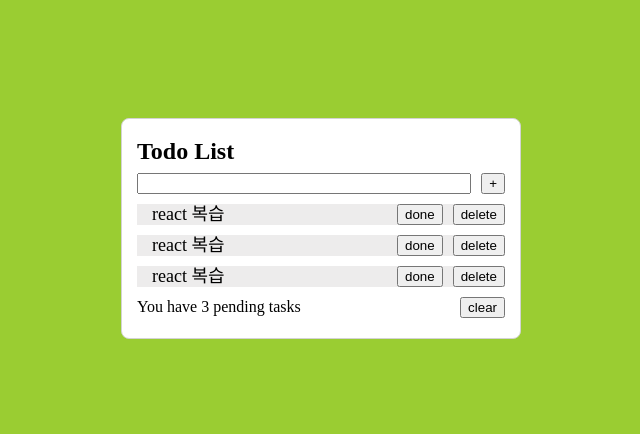
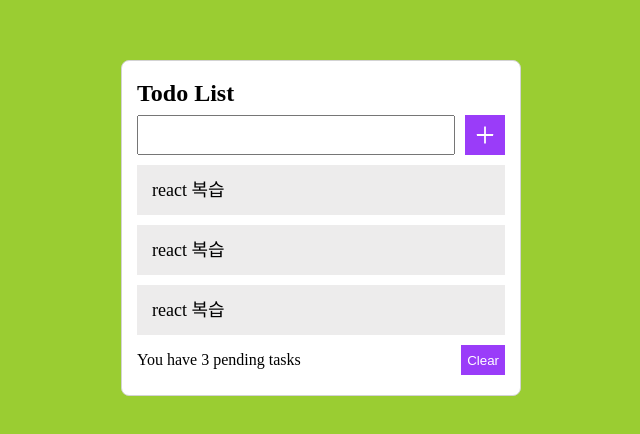
Before and after one commit to seongEun95/react-lesson, a React (Create React App) app: page /todoList in a window 1280 px wide. Shown: the part 172-606 px from the top of the page, without its empty margins (319-959 px from the left). Built offline with nearby package versions, Linux system fonts and the light colour scheme.

Commit message:
TodoList 완성

```diff
--- a/package.json
+++ b/package.json
@@ -13,6 +13,7 @@
     "@types/react-dom": "^18.0.0",
     "react": "^18.2.0",
     "react-dom": "^18.2.0",
+    "react-icons": "^4.10.1",
     "react-router-dom": "^6.15.0",
     "react-scripts": "5.0.1",
     "typescript": "^4.4.2",
--- /dev/null
+++ b/src/components/Button.tsx
@@ -0,0 +1,46 @@
+/** @jsxRuntime classic */
+/** @jsx jsx */
+import { jsx, css } from '@emotion/react';
+import React from 'react';
+
+interface ButtonProps {
+  children: React.ReactNode;
+  backgroundColor: string;
+  width?: string;
+  height?: string;
+  onClick?: React.MouseEventHandler;
+}
+
+export default function Button({
+  children,
+  backgroundColor,
+  width = 'fit-content',
+  height = 'fit-content',
+  onClick,
+}: ButtonProps) {
+  return (
+    <button css={ButtonCss(width, height, backgroundColor)} onClick={onClick}>
+      {children}
+    </button>
+  );
+}
+
+const ButtonCss = (
+  width: string,
+  height: string,
+  backgroundColor: string,
+) => css`
+  display: flex;
+  justify-content: center;
+  align-items: center;
+  width: ${width};
+  height: ${height};
+  background-color: ${backgroundColor};
+  border: none;
+  cursor: pointer;
+  color: white;
+
+  &:hover {
+    opacity: 0.5;
+  }
+`;
--- a/src/components/Todo.tsx
+++ b/src/components/Todo.tsx
@@ -1,21 +1,75 @@
 /** @jsxRuntime classic */
 /** @jsx jsx */
 import { jsx, css } from '@emotion/react';
+import Button from './Button';
+import { BsCheck2Circle } from 'react-icons/bs';
+import { RiDeleteBin5Fill } from 'react-icons/ri';
+import { useState } from 'react';
 
 interface TodoProps {
   id: string;
   text: string;
   done: boolean;
+  onClickDone?: React.MouseEventHandler;
+  onClickDelete?: React.MouseEventHandler;
 }
 
-export default function Todo({ id, text, done }: TodoProps) {
+export default function Todo({
+  id,
+  text,
+  done,
+  onClickDone,
+  onClickDelete,
+}: TodoProps) {
+  const [isShow, setIsShow] = useState(false);
+
+  const handleClickTodo = () => {
+    setIsShow(prev => !prev);
+  };
+
   return (
-    <div css={TodoCss}>
-      <div css={textCss}>{text}</div>
-      <div css={buttonWrapperCss}>
-        <button>done</button>
-        <button>delete</button>
-      </div>
+    <div css={TodoCss} onClick={handleClickTodo}>
+      <div css={textCss(done)}>{text}</div>
+      {isShow && (
+        <div css={buttonWrapperCss}>
+          <Button
+            backgroundColor="#0adc06"
+            width="50px"
+            height="50px"
+            onClick={onClickDone}
+          >
+            <BsCheck2Circle size={24} />
+          </Button>
+          <Button
+            backgroundColor="#f0302a"
+            width="50px"
+            height="50px"
+            onClick={onClickDelete}
+          >
+            <RiDeleteBin5Fill size={24} />
+          </Button>
+        </div>
+      )}
+      {/* {isShow ? (
+        <div css={buttonWrapperCss}>
+          <Button
+            backgroundColor="#0adc06"
+            width="50px"
+            height="50px"
+            onClick={onClickDone}
+          >
+            <BsCheck2Circle size={24} />
+          </Button>
+          <Button
+            backgroundColor="#f0302a"
+            width="50px"
+            height="50px"
+            onClick={onClickDelete}
+          >
+            <RiDeleteBin5Fill size={24} />
+          </Button>
+        </div>
+      ) : null} */}
     </div>
   );
 }
@@ -25,15 +79,22 @@ const TodoCss = css`
   justify-content: space-between;
   align-items: center;
   width: 100%;
+  height: 50px;
   background-color: #edecec;
+  cursor: pointer;
+
+  &:hover {
+    opacity: 0.5;
+  }
 `;
 
-const textCss = css`
+const textCss = (done: boolean) => css`
   margin-left: 15px;
   font-size: 18px;
+  text-decoration: ${done ? 'line-through' : 'none'};
 `;
 
 const buttonWrapperCss = css`
   display: flex;
-  gap: 10px;
+  gap: 5px;
 `;
--- /dev/null
+++ b/src/page/DraftPage.tsx
@@ -0,0 +1,25 @@
+/** @jsxRuntime classic */
+/** @jsx jsx */
+import { jsx, css } from '@emotion/react';
+import Button from '../components/Button';
+import { RiDeleteBin5Fill } from 'react-icons/ri';
+
+export default function DraftPage() {
+  return (
+    <div css={pageCss}>
+      <Button backgroundColor="red" width="50px" height="50px">
+        <RiDeleteBin5Fill size={24} />
+      </Button>
+      <Button backgroundColor="blue">test</Button>
+    </div>
+  );
+}
+
+const pageCss = css`
+  display: flex;
+  justify-content: center;
+  align-items: center;
+  width: 100vw;
+  height: 100vh;
+  background-color: yellowgreen;
+`;
--- a/src/page/TodoListPage.tsx
+++ b/src/page/TodoListPage.tsx
@@ -4,24 +4,27 @@ import { jsx, css } from '@emotion/react';
 import React, { useState } from 'react';
 import { TodoList } from '../types/Todo.type';
 import Todo from '../components/Todo';
+import Button from '../components/Button';
+import { AiOutlinePlus } from 'react-icons/ai';
 
 export default function TodoListPage() {
-  const [list, setList] = useState<TodoList>([
-    { id: '1', text: 'react 복습', done: false },
-    { id: '2', text: 'react 복습', done: false },
-    { id: '3', text: 'react 복습', done: false },
-  ]);
   const [userInput, setUserInput] = useState('');
 
   const handleChnageInput = (e: React.ChangeEvent<HTMLInputElement>) => {
     setUserInput(e.target.value);
   };
 
-  const handleClickAddButton = () => {
+  const [list, setList] = useState<TodoList>([
+    { id: '1', text: 'react 복습', done: false },
+    { id: '2', text: 'react 복습', done: false },
+    { id: '3', text: 'react 복습', done: false },
+  ]);
+
+  const addTodo = () => {
     setList(prev => [
       ...prev,
       {
-        id: String(+prev[prev.length - 1].id + 1),
+        id: String(list.length === 0 ? 1 : +prev[prev.length - 1].id + 1),
         text: userInput,
         done: false,
       },
@@ -30,13 +33,34 @@ export default function TodoListPage() {
     setUserInput('');
   };
 
+  const handleKeyDownEnter = (e: React.KeyboardEvent<HTMLInputElement>) => {
+    if (e.code === 'Enter') addTodo();
+  };
+
+  const handleClickDelete = (id: string) => {
+    setList(prev => prev.filter(todo => todo.id !== id));
+  };
+
+  const handleClickDone = (id: string) => {
+    setList(prev =>
+      prev.map(todo => ({
+        ...todo,
+        done: todo.id === id ? !todo.done : todo.done,
+      })),
+    );
+  };
+
+  const handleClickClear = () => {
+    setList(() => []);
+  };
+
   console.log(list);
 
   return (
     <div css={TodoListCss}>
       <div css={containerCss}>
         <div css={headerCss}>
-          <div>Todo List</div>
+          <div css={headerTextCss}>Todo List</div>
         </div>
         <div css={bodyCss}>
           <div css={inputWrapperCss}>
@@ -45,21 +69,39 @@ export default function TodoListPage() {
               name="text"
               value={userInput}
               onChange={handleChnageInput}
+              onKeyDown={handleKeyDownEnter}
             />
-            <button onClick={handleClickAddButton}>+</button>
+            <Button
+              backgroundColor="#9a3cf9"
+              width="40px"
+              height="40px"
+              onClick={addTodo}
+            >
+              <AiOutlinePlus size={24} />
+            </Button>
           </div>
           <div css={todoListWrapperCss}>
             {list.map(({ id, text, done }) => (
-              <Todo key={id} id={id} text={text} done={done} />
+              <Todo
+                key={id}
+                id={id}
+                text={text}
+                done={done}
+                onClickDone={() => handleClickDone(id)}
+                onClickDelete={() => handleClickDelete(id)}
+              />
             ))}
-            {/* {list.map(todo => (
-              <Todo key={todo.id} {...todo} />
-            ))} */}
           </div>
         </div>
         <div css={footerCss}>
           <div>{`You have ${list.length} pending tasks`}</div>
-          <button>clear</button>
+          <Button
+            backgroundColor="#9a3cf9"
+            height="30px"
+            onClick={handleClickClear}
+          >
+            Clear
+          </Button>
         </div>
       </div>
     </div>
@@ -90,11 +132,11 @@ const containerCss = css`
 
 const headerCss = css`
   width: 100%;
+`;
 
-  & div {
-    font-size: 24px;
-    font-weight: bold;
-  }
+const headerTextCss = css`
+  font-size: 24px;
+  font-weight: bold;
 `;
 
 const bodyCss = css`
--- a/src/router.tsx
+++ b/src/router.tsx
@@ -4,7 +4,8 @@ import HomePage from './page/HomePage';
 import TodoListPage from './page/TodoListPage';
 import NestingPage from './page/NestingPage';
 import ChildrenPage from './page/ChildrenPage';
-import NotFoundPage from './page/NotFoundPage';
+import NotFoundPage from './page/DraftPage';
+import DraftPage from './page/DraftPage';
 
 export default function Router() {
   return (
@@ -15,6 +16,7 @@ export default function Router() {
         <Route path="/nesting" element={<NestingPage />}>
           <Route path="children/:id" element={<ChildrenPage />} />
         </Route>
+        <Route path="/draft" element={<DraftPage />} />
         <Route path="*" element={<NotFoundPage />} />
       </Routes>
     </BrowserRouter>
```
Also changed, not shown: 1 other file (tests, documents, lock files or other folders).
